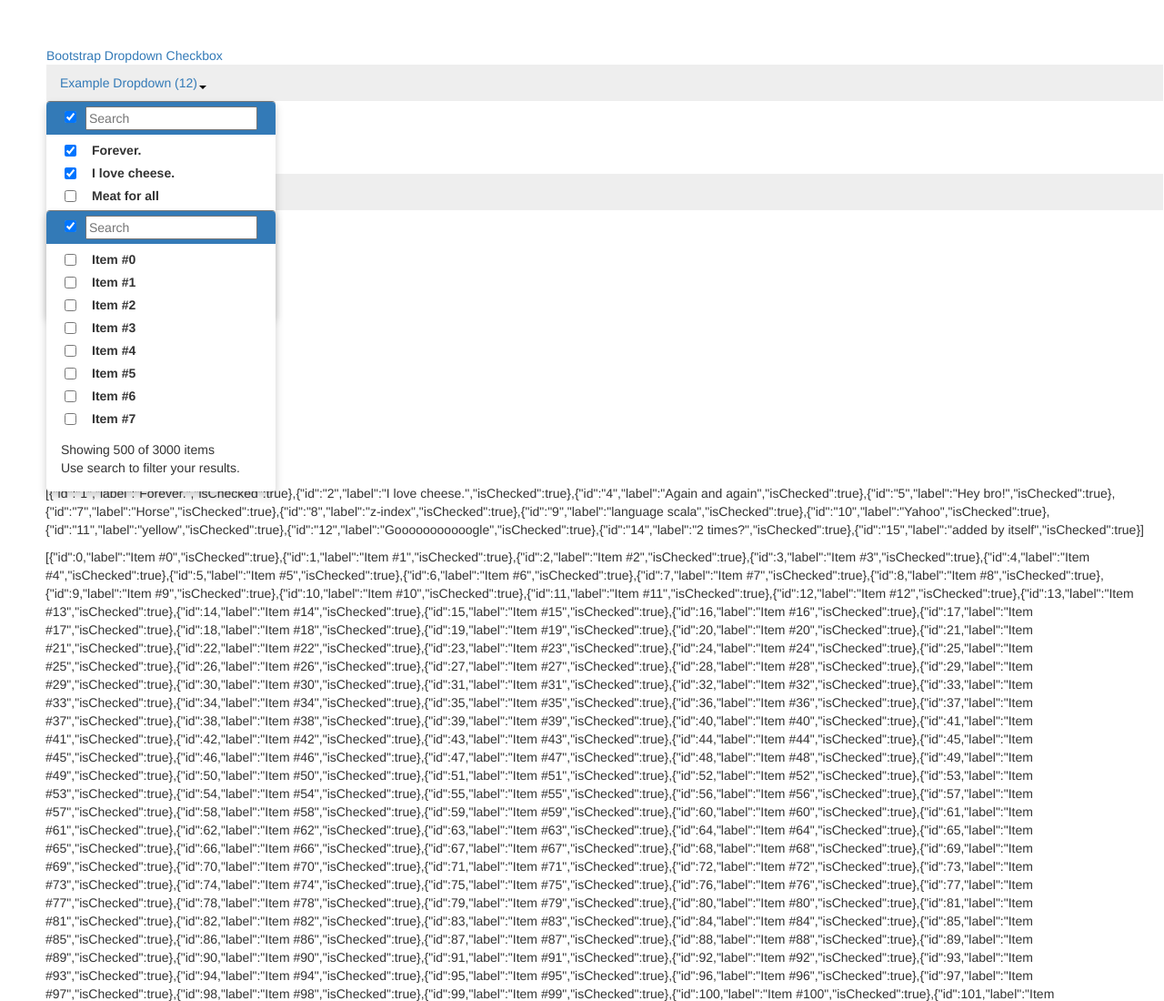
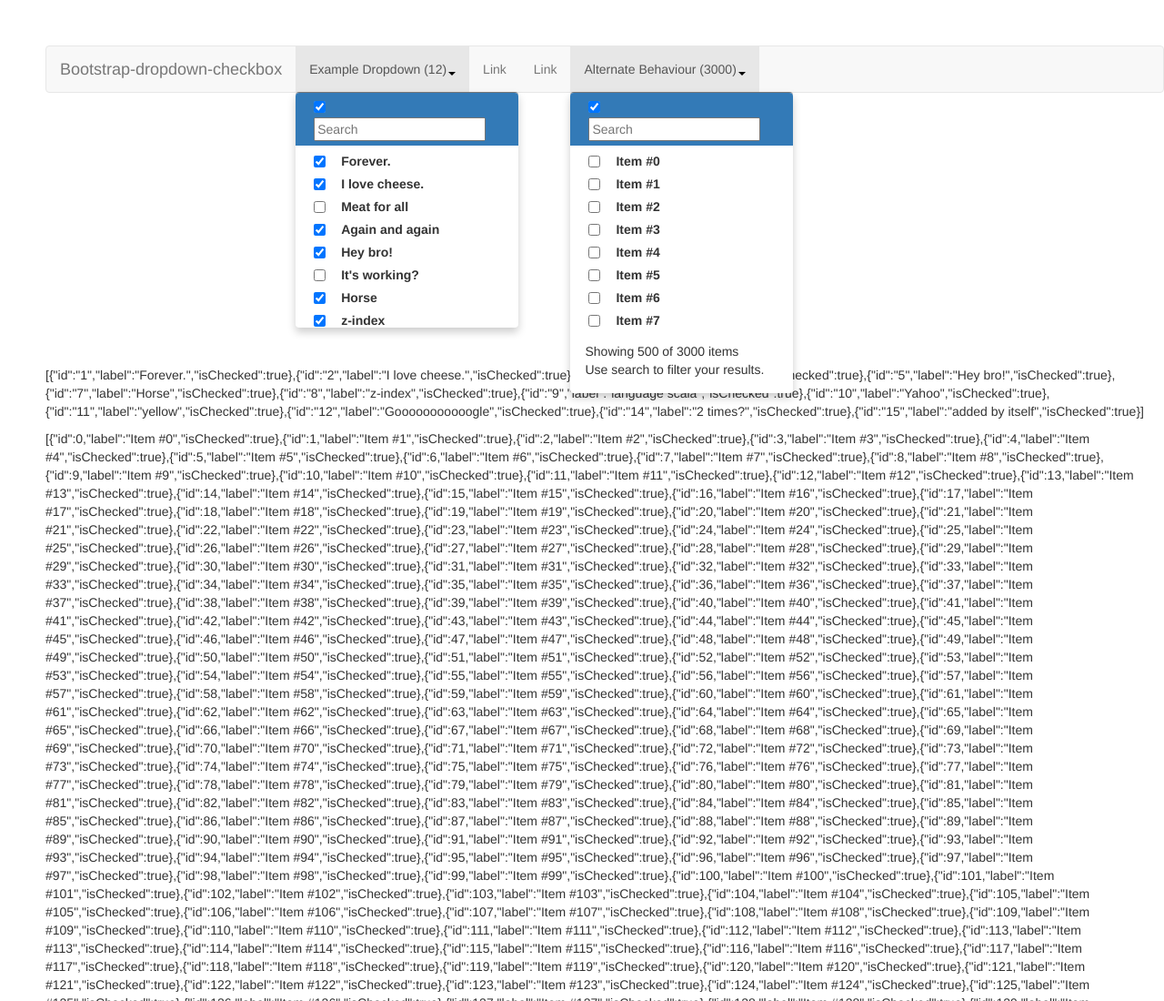
Before and after one commit to jefb31/bootstrap-dropdown-checkbox, a website: page example/index.html in a window 1280 px wide. Shown: the top 1100 px of the page at 91% size. Drawn offline with Linux system fonts and the light colour scheme.

Commit message:
Update example because Bootstrap Twitter is now v3.3.4

```diff
--- a/example/index.html
+++ b/example/index.html
@@ -12,17 +12,29 @@
 </head>
 
 <body>
-  <div class="navbar">
-    <div class="navbar-inner">
-      <a class="brand" href="#">Bootstrap Dropdown Checkbox</a>
-      <ul class="nav">
-        <li class="dropdown-checkbox-example dropdown-checkbox dropdown open"></li>
-        <li><a href="#">Link</a></li>
-        <li><a href="#">Link</a></li>
-        <li class="alternate-behaviour dropdown-checkbox dropdown open"></li>
-      </ul>
+
+<nav class="navbar navbar-default">
+  <div class="container-fluid">
+    <!-- Brand and toggle get grouped for better mobile display -->
+    <div class="navbar-header">
+      <button type="button" class="navbar-toggle collapsed" data-toggle="collapse" data-target="#bs-example-navbar-collapse-1">
+        <span class="sr-only">Toggle navigation</span>
+        <span class="icon-bar"></span>
+        <span class="icon-bar"></span>
+        <span class="icon-bar"></span>
+      </button>
+      <a class="navbar-brand" href="#">Bootstrap-dropdown-checkbox</a>
     </div>
+
+    <ul class="nav navbar-nav">
+      <li class="dropdown-checkbox-example dropdown-checkbox dropdown open"></li>
+      <li><a href="#">Link</a></li>
+      <li><a href="#">Link</a></li>
+      <li class="alternate-behaviour dropdown-checkbox dropdown open"></li>
+    </ul>
   </div>
+</nav>
+
   <p class="status" style="margin-top: 300px;">
   </p>
 </body>
```
